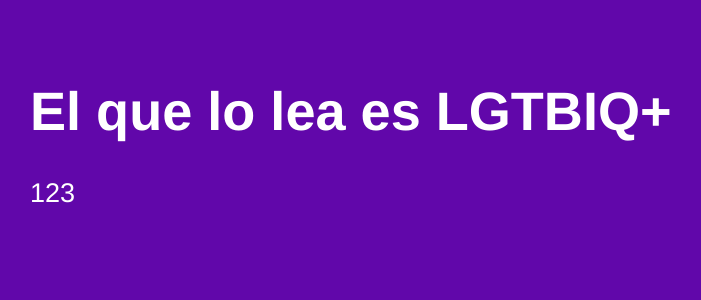
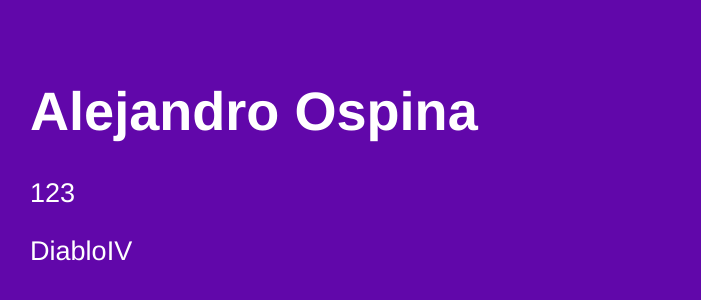
Before and after one commit to sejotaz/React-curso, a React (Vite) app in the folder 03-counter-app-vite/: page / in a window 1280 px wide. Shown: the part 104-404 px from the top of the page, without its empty margins (118-819 px from the left). Built offline with nearby package versions, Linux system fonts and the light colour scheme.

Commit message:
Default Props

```diff
--- a/03-counter-app-vite/package.json
+++ b/03-counter-app-vite/package.json
@@ -10,6 +10,7 @@
     "preview": "vite preview"
   },
   "dependencies": {
+    "prop-types": "^15.8.1",
     "react": "^18.2.0",
     "react-dom": "^18.2.0"
   },
--- a/03-counter-app-vite/src/FirstApp.jsx
+++ b/03-counter-app-vite/src/FirstApp.jsx
@@ -1,11 +1,24 @@
-export const FirstApp = ({ title, subtitle }) => {
+import  PropTypes  from "prop-types";
 
-
+export const FirstApp = ({ title, subtitle, name }) => {
 
   return (
     <>
       <h1>{title}</h1>
       <p>{subtitle}</p>
+      <p>{name}</p>
     </>
   )
 }
+
+FirstApp.propTypes = {
+  title: PropTypes.string.isRequired,
+  subtitle: PropTypes.number,
+  name: PropTypes.string
+}
+
+FirstApp.defaultProps = {
+  title: 'No hay titulo',
+  subtitle: 'No hay titulo',
+  name: 'DiabloIV'
+}
--- a/03-counter-app-vite/src/main.jsx
+++ b/03-counter-app-vite/src/main.jsx
@@ -9,6 +9,6 @@ import './styles.css'
 
 ReactDOM.createRoot(document.getElementById('root')).render(
   <React.StrictMode>
-    <FirstApp title="El que lo lea es LGTBIQ+" subtitle={123}/>
+    <FirstApp title='Alejandro Ospina' subtitle={123}/>
   </React.StrictMode>
 )
```
Also changed, not shown: 1 other file (tests, documents, lock files or other folders).
